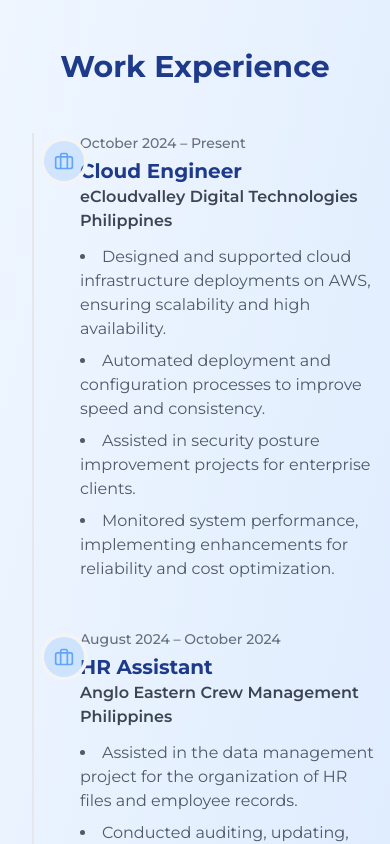
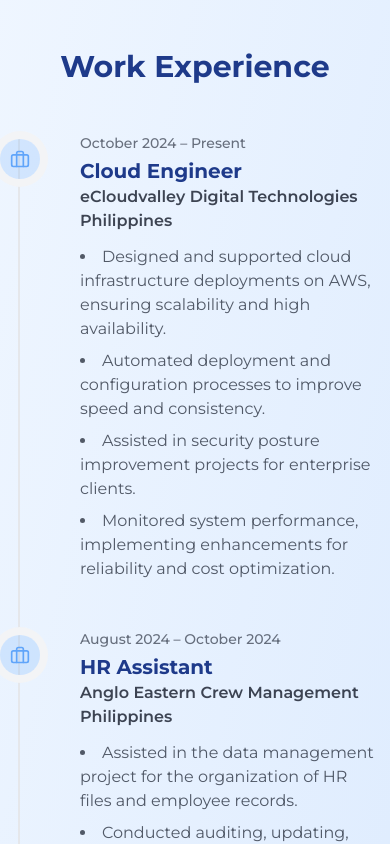
Before and after one commit to Aika0828/my-website-portfolio, a React (Vite) app: page / in a window 390 px wide. Shown: the part 1300-2144 px from the top of the page. Built offline with nearby package versions, Linux system fonts and the light colour scheme.

Commit message:
Adjusted icon alignment

```diff
--- a/src/components/Experience.jsx
+++ b/src/components/Experience.jsx
@@ -41,14 +41,14 @@
   return (
     <SectionWrapper id="experience" className="bg-gradient-to-br from-blue-50 to-blue-100">
       <h2 className="text-3xl md:text-4xl font-bold text-primary mb-12 text-center">Work Experience</h2>
-      <div className="relative max-w-3xl mx-auto pl-8 md:pl-12">
-        <div className="absolute left-4 md:left-6 top-0 bottom-0 w-0.5 bg-gray-200"></div>
+      <div className="relative max-w-3xl mx-auto pl-12">
+        <div className="absolute left-0.5 top-0 bottom-0 w-0.5 bg-gray-200"></div>
         {experienceData.map((job, index) => (
           <div key={index} className="relative mb-12">
-            <div className="absolute -left-1 md:-left-0.5 top-2 w-10 h-10 bg-secondary/20 text-secondary rounded-full flex items-center justify-center ring-4 md:ring-8 ring-background">
+            <div className="absolute -left-[4rem] top-1.5 w-10 h-10 bg-secondary/20 text-secondary rounded-full flex items-center justify-center ring-8 ring-background">
               <Briefcase className="w-5 h-5" />
             </div>
-            <div className="pl-8 md:pl-4">
+            <div className="pl-4">
               <p className="text-sm text-text/60 font-medium">{job.period}</p>
               <h3 className="text-xl font-bold text-primary mt-1">{job.role}</h3>
               <p className="text-md font-semibold text-text/80 mb-3">{job.company}</p>
```
